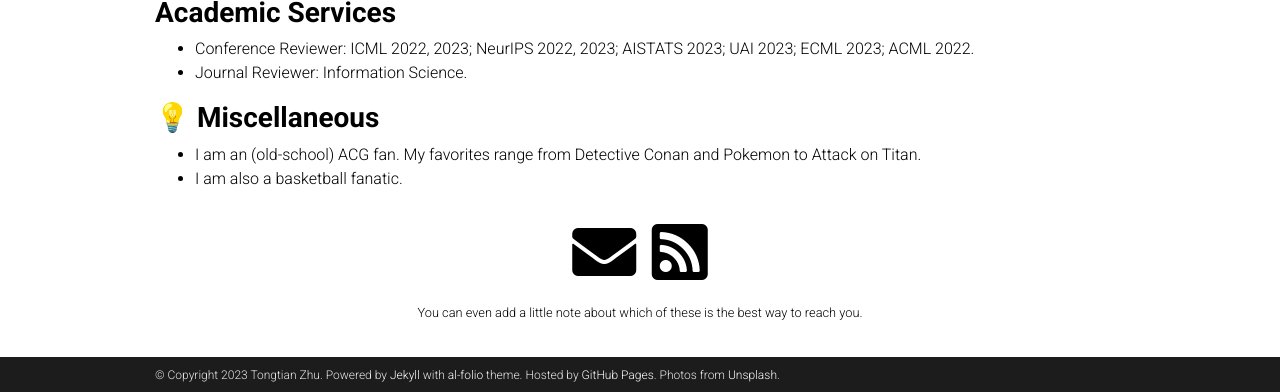
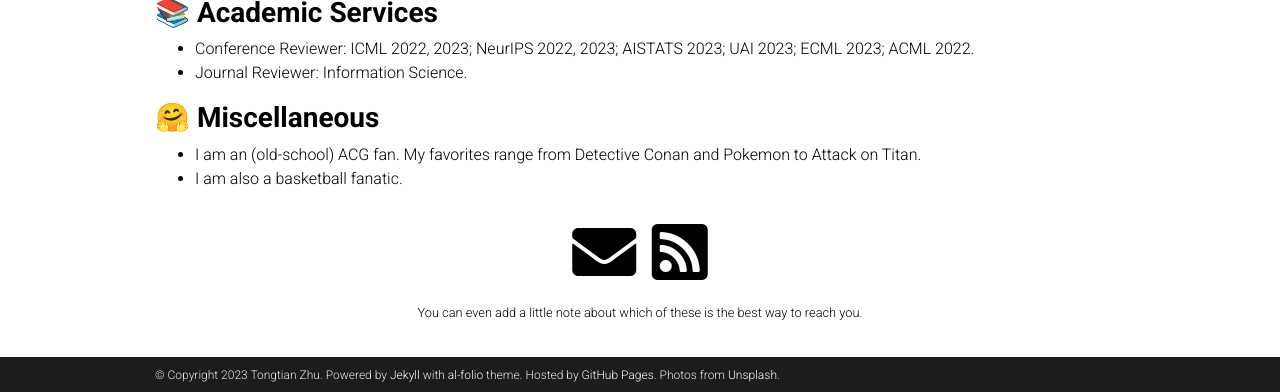
Before and after one commit to Raiden-Zhu/Raiden-Zhu.github.io, a Jekyll site: the page built from _pages/about.md, in a window 1280 px wide and 900 px high, scrolled down 619 px, cut to the strip 508-900 px from the top of the window. Built offline with Jekyll 4.4.1, drawn with Linux system fonts in a browser that asks for light colours; full-size pictures stand in for the smaller copies a plugin makes; comment, search, counter and statistics services are not loaded; a style sheet for code colours, icons or effects is not loaded.

Commit message:
Update about.html

```diff
--- a/_layouts/about.html
+++ b/_layouts/about.html
@@ -62,14 +62,14 @@ layout: default
           {%- endif %}
 
           <!-- Services -->
-            <h3 style="color: inherit; font-weight: bold;">Academic Services</h3>
+            <h3 style="color: inherit; font-weight: bold;">📚 Academic Services</h3>
             <ul>
                   <li>Conference Reviewer: ICML 2022, 2023; NeurIPS 2022, 2023; AISTATS 2023; UAI 2023; ECML 2023; ACML 2022.</li>
                   <li>Journal Reviewer: Information Science.</li>
             </ul>
 
           <!-- Miscellaneous -->
-            <h3 style="color: inherit; font-weight: bold;">💡 Miscellaneous</h3>
+            <h3 style="color: inherit; font-weight: bold;">🤗 Miscellaneous</h3>
             <ul>
                   <li>I am an (old-school) ACG fan. My favorites range from Detective Conan and Pokemon to Attack on Titan.</li>
                   <li>I am also a basketball fanatic.</li>
```
